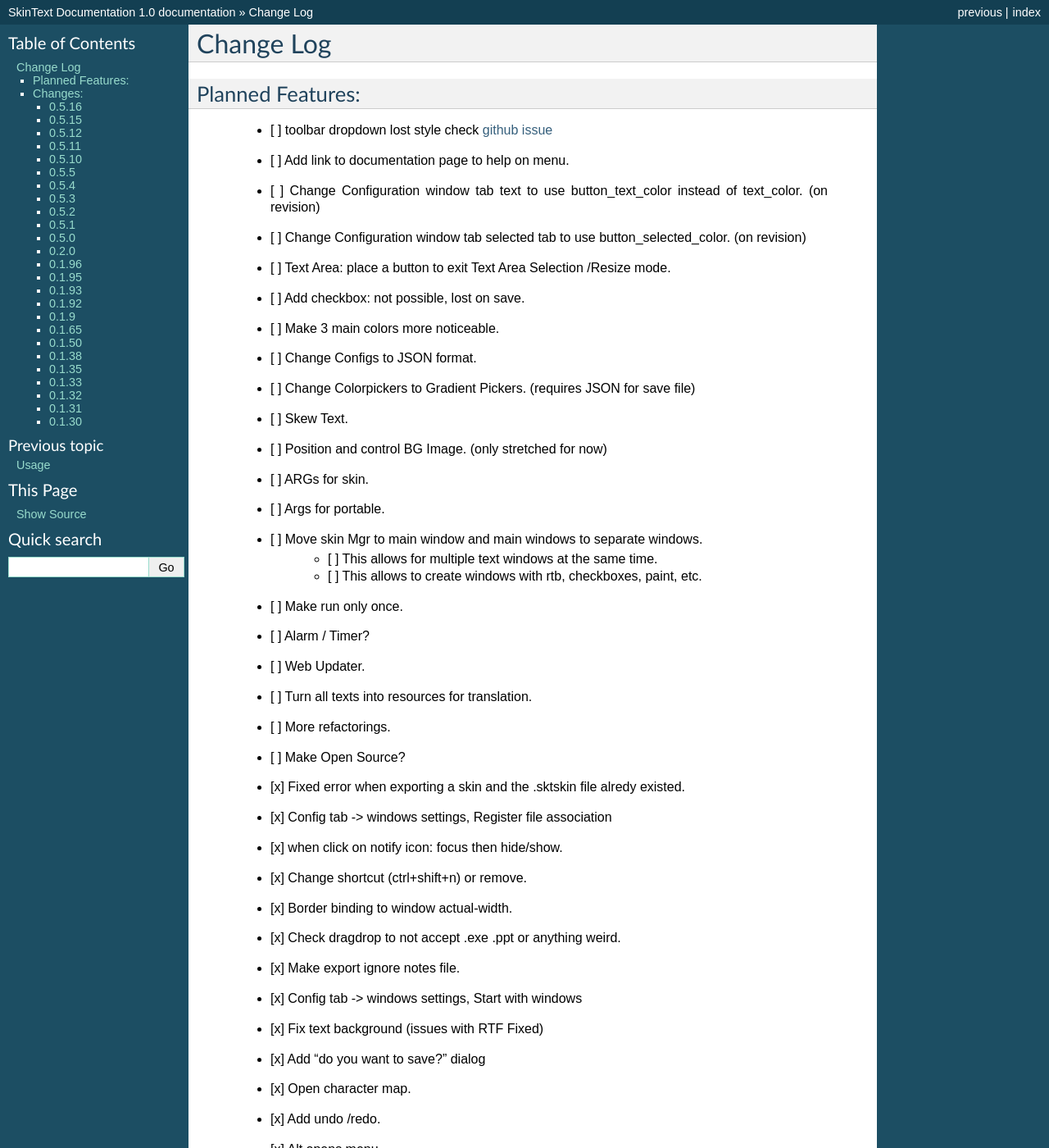
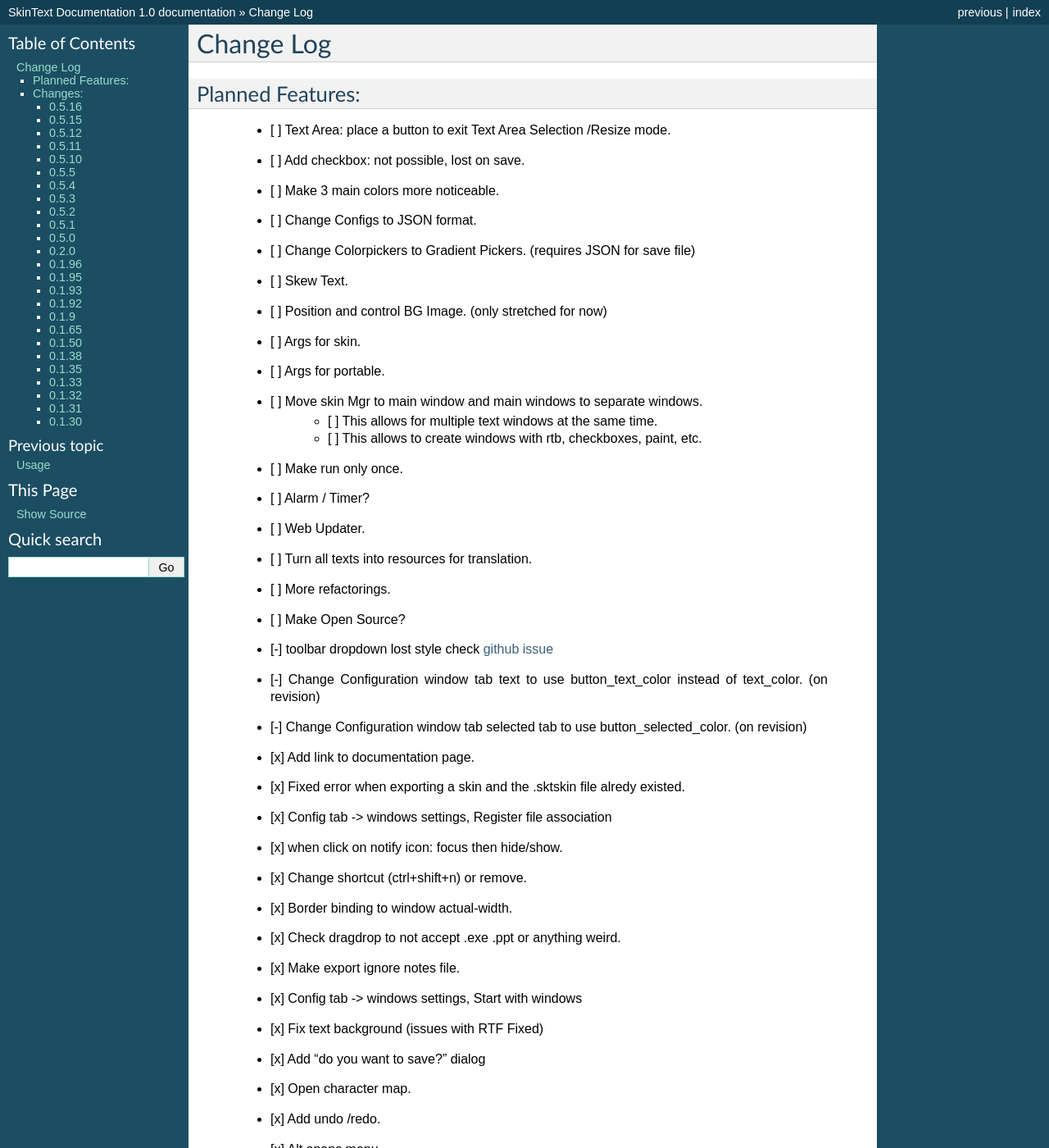
Before and after one commit to Sniperkillerut/SkinText-Documentation, a Sphinx documentation site: the page built from docs/5_history.rst, in a window 1280 px wide and 1400 px high. Shown: the whole window at 82% size. Built offline with Sphinx 7.4.7, drawn with Linux system fonts in a browser that asks for light colours; some of the changed lines change nothing that is shown.

Commit message:
update planned features list

```diff
--- a/docs/5_history.rst
+++ b/docs/5_history.rst
@@ -5,10 +5,6 @@
 Planned Features:
 -----------------
 
-    - [ ] toolbar dropdown lost style check `github issue <https://github.com/xceedsoftware/wpftoolkit/issues/1214>`_
-    - [ ] Add link to documentation page to help on menu.
-    - [ ] Change Configuration window tab text to use button_text_color instead of text_color. (on revision)
-    - [ ] Change Configuration window tab selected tab to use button_selected_color. (on revision)
     - [ ] Text Area: place a button to exit Text Area Selection /Resize mode.
     - [ ] Add checkbox: not possible, lost on save.
     - [ ] Make 3 main colors more noticeable.
@@ -16,7 +12,7 @@
     - [ ] Change Colorpickers to Gradient Pickers. (requires JSON for save file)
     - [ ] Skew Text.
     - [ ] Position and control BG Image. (only stretched for now)
-    - [ ] ARGs for skin.
+    - [ ] Args for skin.
     - [ ] Args for portable.
     - [ ] Move skin Mgr to main window and main windows to separate windows.
         - [ ] This allows for multiple text windows at the same time.
@@ -28,6 +24,10 @@
     - [ ] More refactorings.
     - [ ] Make Open Source?
 
+    - [-] toolbar dropdown lost style check `github issue <https://github.com/xceedsoftware/wpftoolkit/issues/1214>`_
+    - [-] Change Configuration window tab text to use button_text_color instead of text_color. (on revision)
+    - [-] Change Configuration window tab selected tab to use button_selected_color. (on revision)
+    - [x] Add link to documentation page.
     - [x] Fixed error when exporting a skin and the .sktskin file alredy existed.
     - [x] Config tab -> windows settings, Register file association
     - [x] when click on notify icon: focus then hide/show.
```
